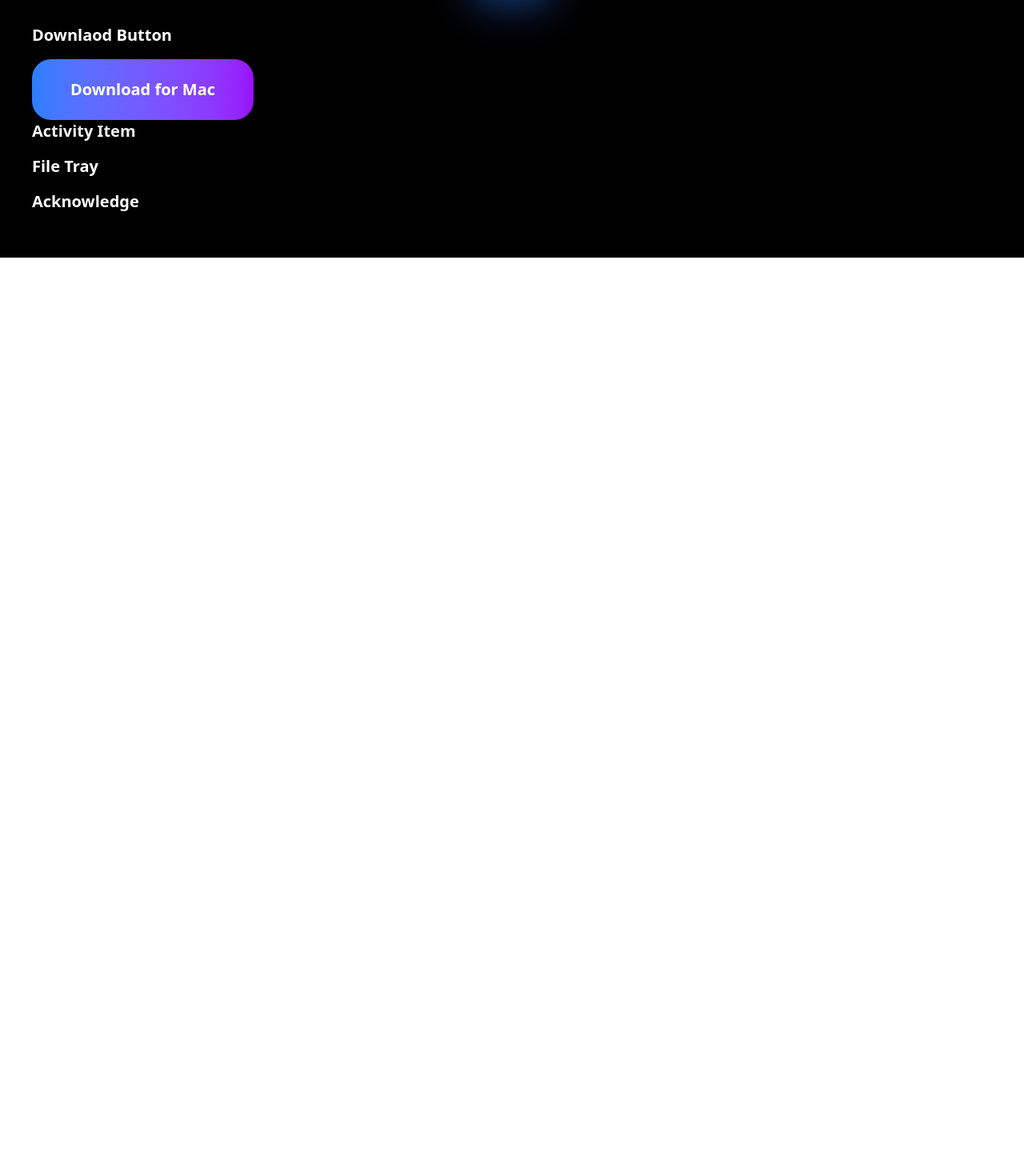
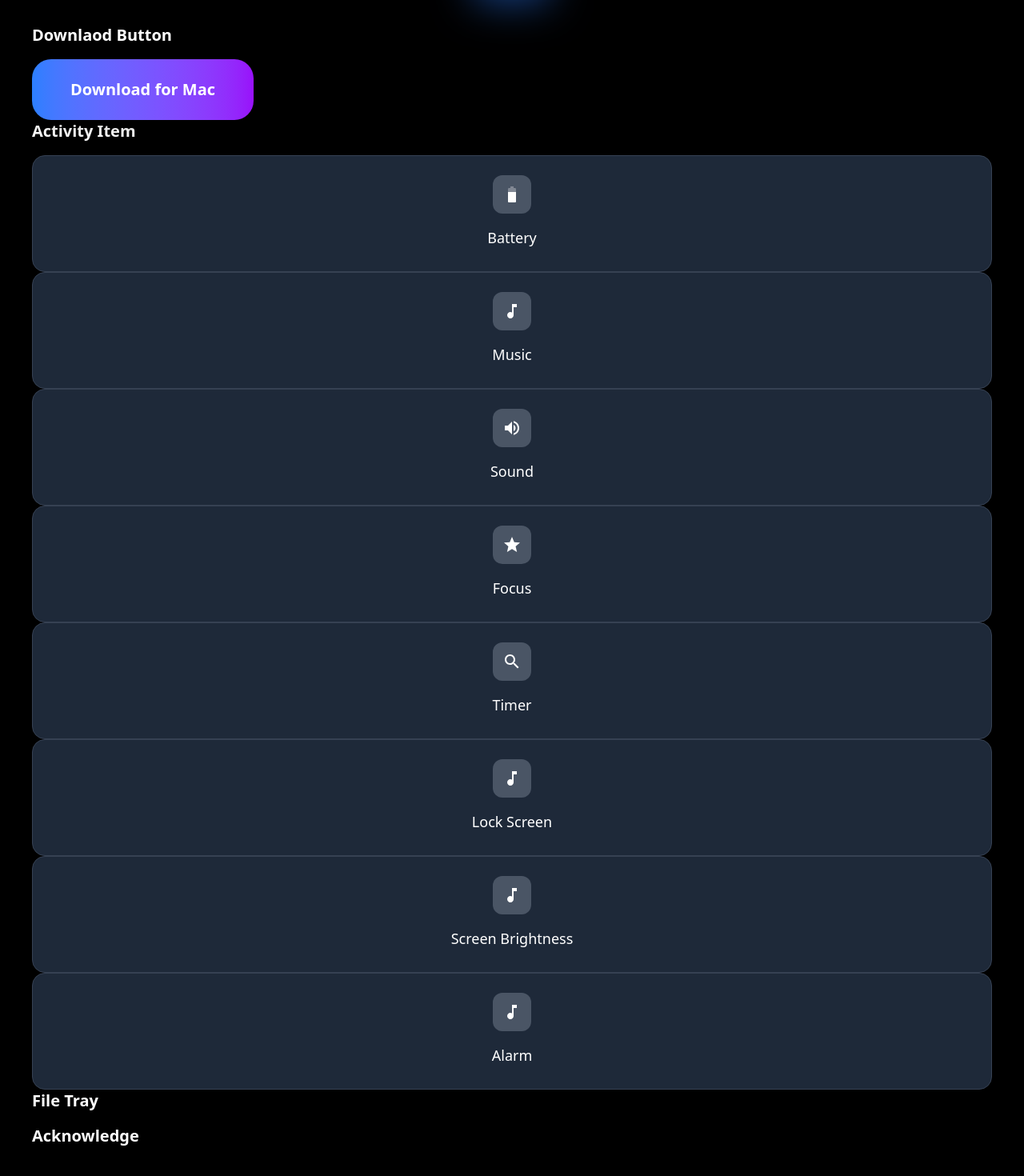
Before and after one commit to SnP-Potato/live-peninsula-web, a Next.js app: page /test-page in a window 1280 px wide. Shown: the part 514-1984 px from the top of the page at 80% size. Before the commit the page ends 836 px from the top, so only its background shows below. Built offline with nearby package versions, Linux system fonts and the light colour scheme.

Commit message:
feat: add ActivityItem component

```diff
--- a/package.json
+++ b/package.json
@@ -9,7 +9,10 @@
     "lint": "eslint"
   },
   "dependencies": {
+    "@emotion/react": "^11.14.0",
+    "@emotion/styled": "^11.14.1",
     "@mui/icons-material": "^7.3.2",
+    "@mui/material": "^7.3.2",
     "next": "15.5.2",
     "react": "19.1.0",
     "react-dom": "19.1.0"
--- a/src/app/faq/page.tsx
+++ b/src/app/faq/page.tsx
@@ -1,7 +1,7 @@
 'use client';
 
 import { useState } from 'react';
-import { HiMinus, HiPlus } from 'react-icons/hi';
+import { Add, Remove } from '@mui/icons-material';
 
 const faqs = [
   {
@@ -53,9 +53,9 @@ export default function FAQPage() {
               >
                 <span>{faq.question}</span>
                 {openIndex === i ? (
-                  <HiMinus className="h-5 w-5" />
+                  <Add className="h-5 w-5" />
                 ) : (
-                  <HiPlus className="h-5 w-5" />
+                  <Remove className="h-5 w-5" />
                 )}
               </button>
               {openIndex === i && (
--- a/src/app/test-page/page.tsx
+++ b/src/app/test-page/page.tsx
@@ -4,6 +4,8 @@ import DynamicIsland from '@/components/DynamicIsland';
 import HeaderIcon from '@/components/HeaderIcon';
 import DownlaodButton from '@/components/DownloadButton';
 import ActivityItem from '@/components/ActivityItem';
+
+import { Battery80, MusicNote, Search, Star, VolumeUp } from '@mui/icons-material';
 
 export default function TestPage() {
   return (
@@ -18,6 +20,14 @@ export default function TestPage() {
         <h2 className="mb-4 text-xl font-semibold">Downlaod Button</h2>
         <DownlaodButton />
         <h2 className="mb-4 text-xl font-semibold">Activity Item</h2>
+        <ActivityItem icon={<Battery80 />} title="Battery" />
+        <ActivityItem icon={<MusicNote />} title="Music" />
+        <ActivityItem icon={<VolumeUp />} title="Sound" />
+        <ActivityItem icon={<Star />} title="Focus" />
+        <ActivityItem icon={<Search />} title="Timer" />
+        <ActivityItem icon={<MusicNote />} title="Lock Screen" />
+        <ActivityItem icon={<MusicNote />} title="Screen Brightness" />
+        <ActivityItem icon={<MusicNote />} title="Alarm" />
         <h2 className="mb-4 text-xl font-semibold">File Tray</h2>
         <h2 className="mb-4 text-xl font-semibold">Acknowledge</h2>
       </section>
--- a/src/components/ActivityItem.tsx
+++ b/src/components/ActivityItem.tsx
@@ -1,53 +1,33 @@
 'use client';
 
-import { useState } from 'react';
+import React from 'react';
 
 interface ActivityItemProps {
   icon: React.ReactNode;
   title: string;
+  iconClass?: string;
   inDevelopment?: boolean;
-  iconClass?: string;
 }
 
 export default function ActivityItem({
   icon,
   title,
+  iconClass,
   inDevelopment,
-  iconClass,
 }: ActivityItemProps) {
-  const [isHovered, setIsHovered] = useState(false);
-
   return (
-    <div
-      className="relative cursor-pointer overflow-hidden rounded-2xl border border-gray-700 bg-gray-800 p-6 text-center transition-all duration-400"
-      onMouseEnter={() => setIsHovered(true)}
-      onMouseLeave={() => setIsHovered(false)}
-      style={{
-        transform: isHovered
-          ? 'translateY(-8px) scale(1.02)'
-          : 'translateY(0) scale(1)',
-        backgroundColor: isHovered ? '#2c2c2e' : '#1c1c1e',
-        borderColor: isHovered ? '#3c3c3e' : '#2c2c2e',
-        boxShadow: isHovered ? '0 15px 35px rgba(0, 122, 255, 0.2)' : 'none',
-      }}
-    >
-      <div
-        className={`absolute inset-0 bg-gradient-to-br from-blue-500/10 to-purple-500/10 transition-opacity duration-300 ${isHovered ? 'opacity-100' : 'opacity-0'}`}
-      />
+    <div className="group relative cursor-pointer overflow-hidden rounded-2xl border border-gray-700 bg-gray-800 p-6 text-center transition-all duration-300 hover:-translate-y-2 hover:scale-105 hover:border-gray-600 hover:bg-gray-900 hover:shadow-[0_15px_35px_rgba(0,122,255,0.2)]">
+      <div className="absolute inset-0 bg-gradient-to-br from-blue-500/10 to-purple-500/10 opacity-0 transition-opacity duration-300 group-hover:opacity-100" />
 
       <div
-        className={`relative mx-auto mb-4 flex h-12 w-12 items-center justify-center rounded-xl bg-gray-600 transition-all duration-300 ${iconClass} ${isHovered ? 'scale-110 rotate-2' : 'scale-100 rotate-0'}`}
-        style={{
-          animation: isHovered ? 'pulse 1s infinite' : 'none',
-        }}
+        className={`relative mx-auto mb-4 flex h-12 w-12 items-center justify-center rounded-xl bg-gray-600 transition-transform duration-300 group-hover:scale-110 group-hover:rotate-2 group-hover:animate-pulse ${iconClass}`}
       >
-        <div
-          className={`absolute top-1/2 left-1/2 -translate-x-1/2 -translate-y-1/2 transform rounded-full bg-white/30 transition-all duration-300 ${isHovered ? 'h-15 w-15' : 'h-0 w-0'}`}
-        />
+        <div className="absolute top-1/2 left-1/2 h-0 w-0 -translate-x-1/2 -translate-y-1/2 rounded-full bg-white/30 transition-all duration-300 group-hover:h-15 group-hover:w-15" />
         {icon}
       </div>
 
       <h3 className="relative z-10 mb-1 text-lg">{title}</h3>
+
       {inDevelopment && (
         <div className="mt-1 inline-block rounded-lg bg-orange-500/20 px-2 py-1 text-xs text-orange-400">
           in development
--- a/src/components/navbar.tsx
+++ b/src/components/navbar.tsx
@@ -3,7 +3,7 @@
 import { useState, useEffect } from 'react';
 import { useRouter } from 'next/navigation';
 import Link from 'next/link';
-import { HiOutlineSearch } from 'react-icons/hi';
+import { Search } from '@mui/icons-material';
 
 export default function Navbar() {
   const [isVisible, setIsVisible] = useState(true);
@@ -76,7 +76,7 @@ export default function Navbar() {
             type="submit"
             className="text-textlight hover:text-secondary-alt absolute top-1/2 right-1 -translate-y-1/2 px-2"
           >
-            <HiOutlineSearch className="h-5 w-5" />
+            <Search className="h-5 w-5" />
           </button>
         </form>
       </div>
```
Also changed, not shown: 1 other file (tests, documents, lock files or other folders).
